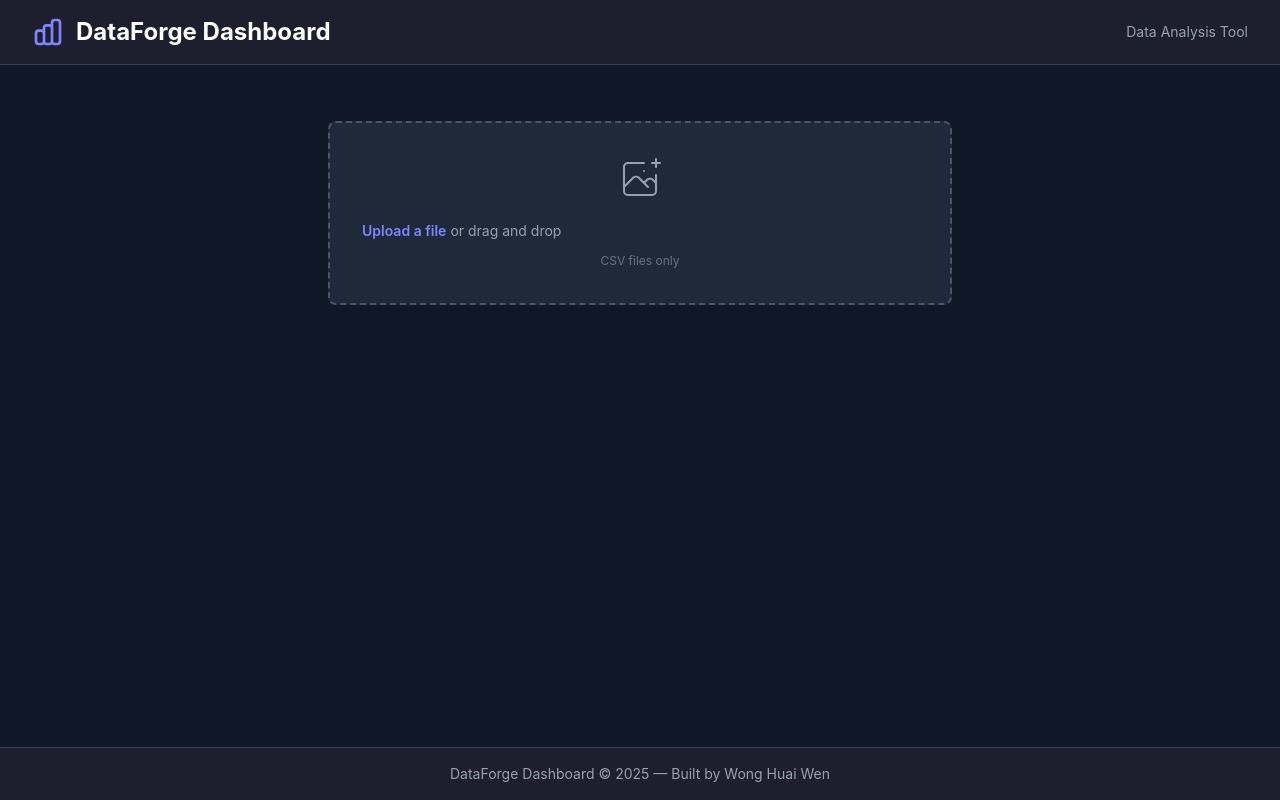
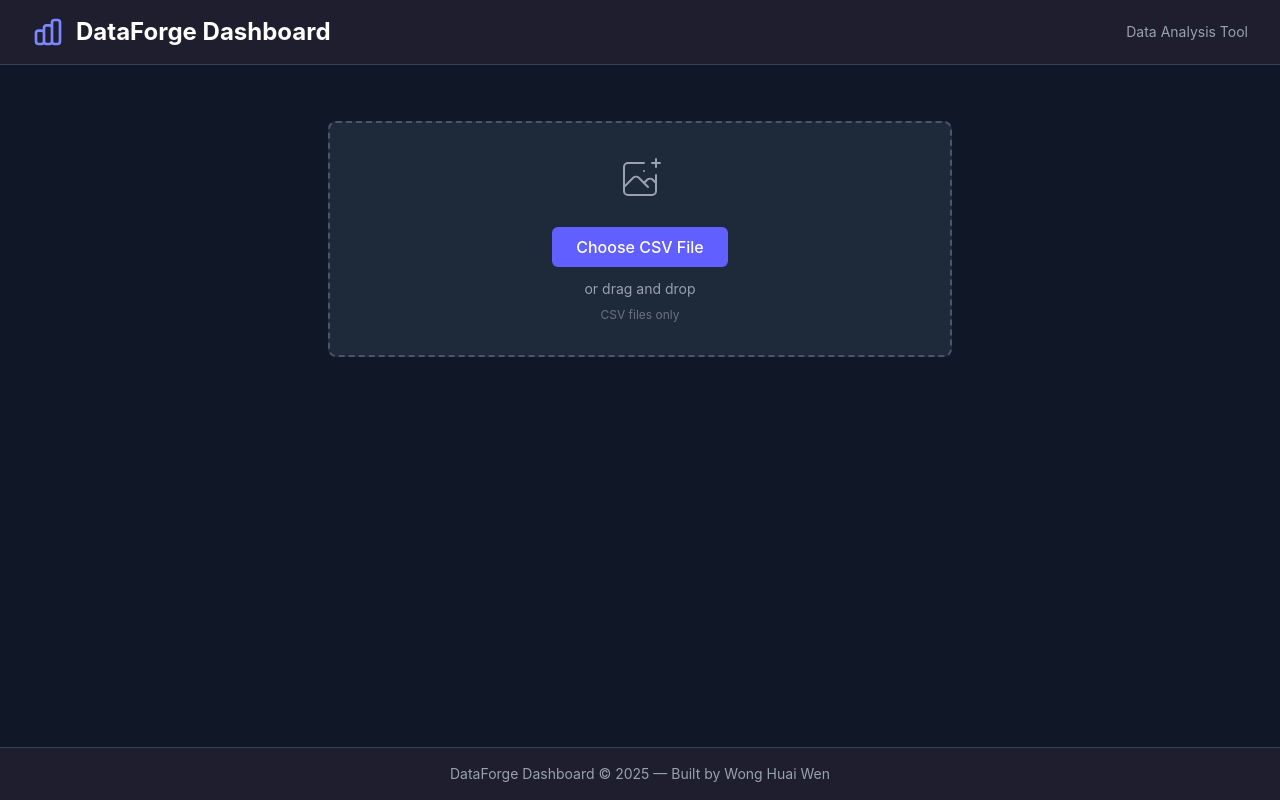
Before and after one commit to RaYmOnD-520/dataforge-dashboard, a React app in the folder frontend/: page / in a window 1280 px wide. Built offline with nearby package versions, Linux system fonts and the light colour scheme; the HTML template or start-up script is replaced by a standard one.

Commit message:
style: replace upload link with centered button in FileUpload component
Co-Authored-By: Claude Sonnet 4.5 <noreply@anthropic.com>

```diff
--- a/frontend/src/components/FileUpload.jsx
+++ b/frontend/src/components/FileUpload.jsx
@@ -136,9 +136,9 @@ export default function FileUpload({ onUploadSuccess }) {
         />
 
         {!selectedFile ? (
-          <div className="text-center">
+          <div className="text-center flex flex-col items-center justify-center">
             <svg
-              className="mx-auto h-12 w-12 text-gray-400"
+              className="mx-auto h-12 w-12 text-gray-400 mb-6"
               stroke="currentColor"
               fill="none"
               viewBox="0 0 48 48"
@@ -151,17 +151,15 @@ export default function FileUpload({ onUploadSuccess }) {
                 strokeLinejoin="round"
               />
             </svg>
-            <div className="mt-4 flex text-sm leading-6 text-gray-400">
-              <button
-                type="button"
-                onClick={handleBrowseClick}
-                className="relative cursor-pointer rounded-md font-semibold text-indigo-400 hover:text-indigo-300 focus:outline-none"
-              >
-                Upload a file
-              </button>
-              <p className="pl-1">or drag and drop</p>
-            </div>
-            <p className="text-xs leading-5 text-gray-500 mt-2">CSV files only</p>
+            <button
+              type="button"
+              onClick={handleBrowseClick}
+              className="px-6 py-2 bg-indigo-500 text-white font-medium rounded-md hover:bg-indigo-600 transition-colors focus:outline-none focus:ring-2 focus:ring-indigo-500 focus:ring-offset-2 focus:ring-offset-gray-800"
+            >
+              Choose CSV File
+            </button>
+            <p className="text-sm text-gray-400 mt-3">or drag and drop</p>
+            <p className="text-xs text-gray-500 mt-2">CSV files only</p>
           </div>
         ) : (
           <div className="text-center">
```
